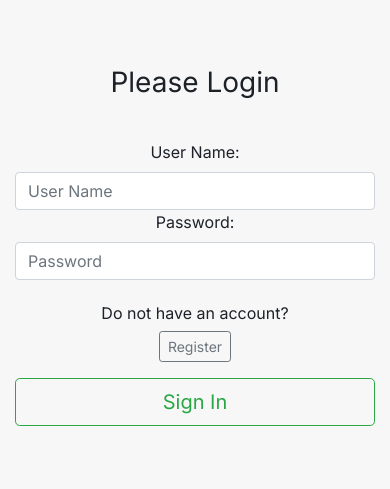
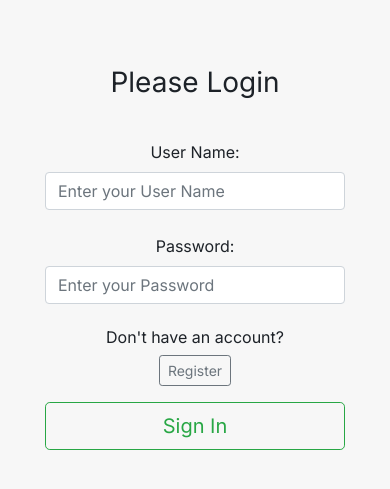
Before and after one commit to n-roth12/FFB-Draft-App, a Flask app: page /login in a window 390 px wide. Shown: the part 56-545 px from the top of the page. Run offline with Flask 2, Linux system fonts and the light colour scheme; parts of the project's set-up code (start-up, migrations or seed data) failed here and were passed over; some libraries are stand-ins or nearby versions.

Commit message:
Changed width of login and register forms and made them responsive to screen width.

```diff
--- a/website/templates/base.html
+++ b/website/templates/base.html
@@ -91,25 +91,43 @@
 		body {
 			font-family: 'Inter', sans-serif;
 		}
+
 		label, h1, h6 {
 			color: #1D2228;
 		}
+
 		.hidden {
 	      display: none;
 	   }
+
 	   .nav-item a {
 	   	color: #1D2228 !important;
 	   }
+
 	   .nav-item:not([class*="active"]) a:hover {
 	   	color: #5e5e5e !important;
 	   }
+
 	   .alert {
 	   	margin: 0;
 	   }
+
 	   .active a {
 	   	text-decoration: underline;
 	   	text-decoration-thickness: 0.15em;
 	   }
+
+	   @media (max-width: 600px) {
+        .form-signin, .form-register {
+            width: 300px;
+        }
+    	}
+
+		@media (min-width: 600px) {
+			.form-signin, .form-register {
+				width: 500px;
+			}
+		}
 	</style>
 
 
--- a/website/templates/login.html
+++ b/website/templates/login.html
@@ -7,7 +7,7 @@ Login Page
 {% block content %}
 <body class="text-center">
     <div class="container mt-5 mb-5">
-        <form method="POST" class="form-signin" style="color:white">
+        <form method="POST" class="form-signin mx-auto">
             {{ form.hidden_tag() }}
             <br>
             <h1 class="h3 mb-3 font-weight-normal">
@@ -15,15 +15,17 @@ Login Page
             </h1>
             <br>
             {{ form.username.label() }}
-            {{ form.username(class="form-control", placeholder="User Name") }}
+            {{ form.username(class="form-control", placeholder="Enter your User Name") }}
+
+            <br>
 
             {{ form.password.label() }}
-            {{ form.password(class="form-control", placeholder="Password") }}
+            {{ form.password(class="form-control", placeholder="Enter your Password") }}
 
             <br>
 
             <div class="checkbox mb-3">
-               <h6>Do not have an account?</h6>
+               <h6>Don't have an account?</h6>
                <a class="btn btn-sm btn-outline-secondary" href="{{ url_for('register_page') }}">Register</a>
             </div>
 
@@ -32,4 +34,18 @@ Login Page
         </form>
     </div>
 </body>
+
+<style>
+    @media (max-width: 600px) {
+        .form-signin, .form-register {
+            width: 300px;
+        }
+    }
+
+    @media (min-width: 600px) {
+        .form-signin, .form-register {
+            width: 500px;
+        }
+    }
+</style>
 {% endblock %}
--- a/website/templates/pos_rankings.html
+++ b/website/templates/pos_rankings.html
@@ -23,7 +23,7 @@
 			</p>
 		</div>
 		<br>
-		<table class="table table-hover table-striped table-dark" style="background-color: #1D2228">
+		<table class="table table-hover table-striped table-dark table-sm" style="background-color: #1D2228">
 			<thead>
 				<tr>
 					<th scope="col" class="text-center">Custom {{ position }} Rank</th>
```
Also changed, not shown: website/templates/draft.html (+7 -18 lines), website/templates/rankings.html (+12 -1 lines), website/templates/register.html (+6 -7 lines).
